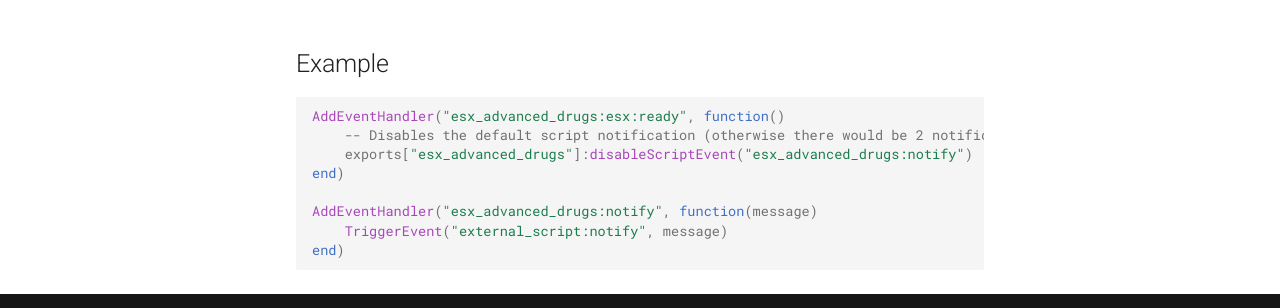
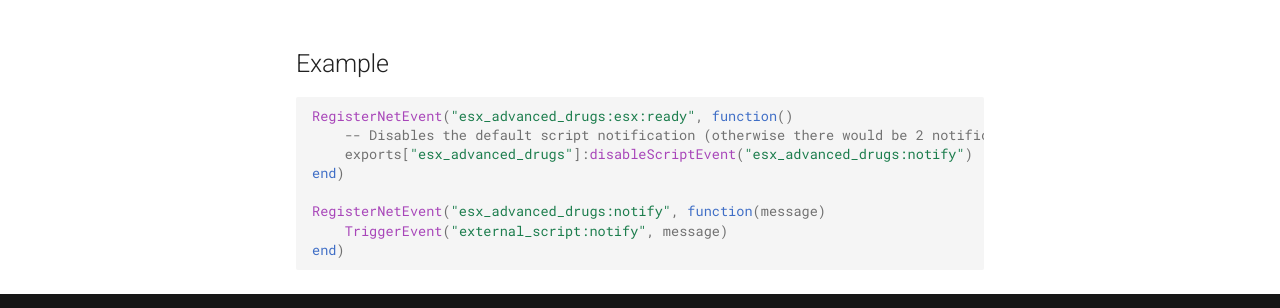
Before and after one commit to jaksam1074/Drugs-Creator-documentation, an MkDocs documentation site: the page built from docs/client/notifications/notify.md, in a window 1280 px wide. Shown: the part 554-862 px from the top of the page. Built offline with MkDocs 1.6.1 and Material for MkDocs 9.7.7, drawn with Linux system fonts in a browser that asks for light colours.

Commit message:
Cambiati AddEventHandler con RegisterNetEvent

````diff
--- a/docs/client/notifications/notify.md
+++ b/docs/client/notifications/notify.md
@@ -15,12 +15,12 @@ end)
 
 ## Example
 ``` lua
-AddEventHandler("esx_advanced_drugs:esx:ready", function()
+RegisterNetEvent("esx_advanced_drugs:esx:ready", function()
     -- Disables the default script notification (otherwise there would be 2 notifications)
     exports["esx_advanced_drugs"]:disableScriptEvent("esx_advanced_drugs:notify")
 end)
 
-AddEventHandler("esx_advanced_drugs:notify", function(message)
+RegisterNetEvent("esx_advanced_drugs:notify", function(message)
     TriggerEvent("external_script:notify", message)
 end)
 ```
````
Also changed, not shown: docs/client/notifications/showHelpNotification.md (+1 -3 lines), docs/server/notifications/notify.md (+1 -1 lines).
